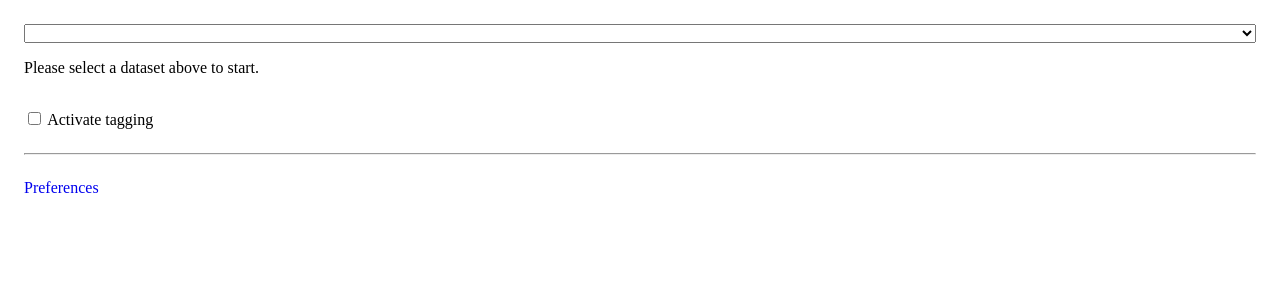
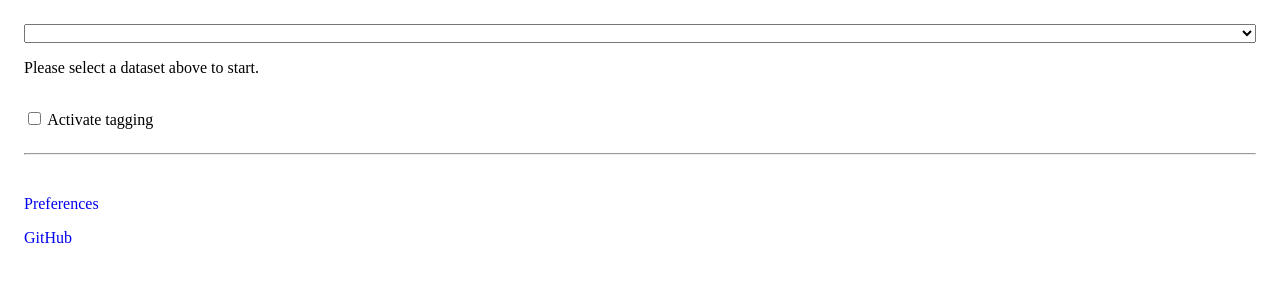
Before and after one commit to arpieb/domseg, a browser extension: page extension/sidebar/sidebar.html in a window 1280 px wide. Drawn offline with Linux system fonts and the light colour scheme.

Commit message:
Added link to github project in sidebar footer

```diff
--- a/extension/sidebar/sidebar.css
+++ b/extension/sidebar/sidebar.css
@@ -8,7 +8,6 @@ body {
 
 .control a {
 	text-decoration: none;
-	/* font-size: 1.25em; */
 }
 
 #datasetSelect {
--- a/extension/sidebar/sidebar.html
+++ b/extension/sidebar/sidebar.html
@@ -27,7 +27,8 @@
       <hr />
 
       <div class="control">
-        <a id="showOptions" href="#">Preferences</a>
+        <p><a id="showOptions" href="#">Preferences</a></p>
+        <p><a href="https://github.com/arpieb/domseg">GitHub</a></p>
       </div>
     </div>
 
```
